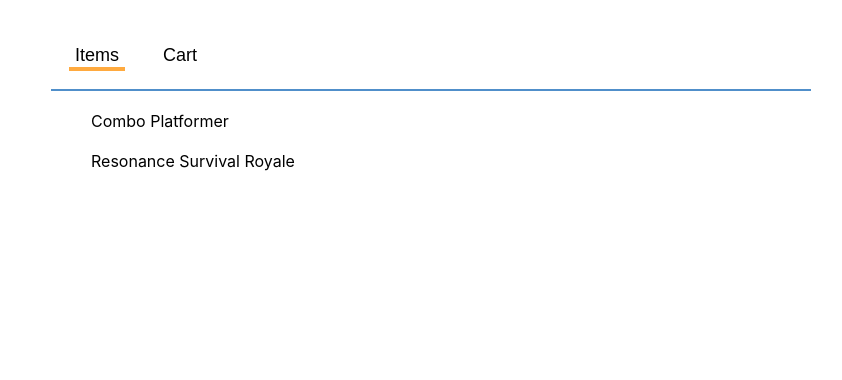
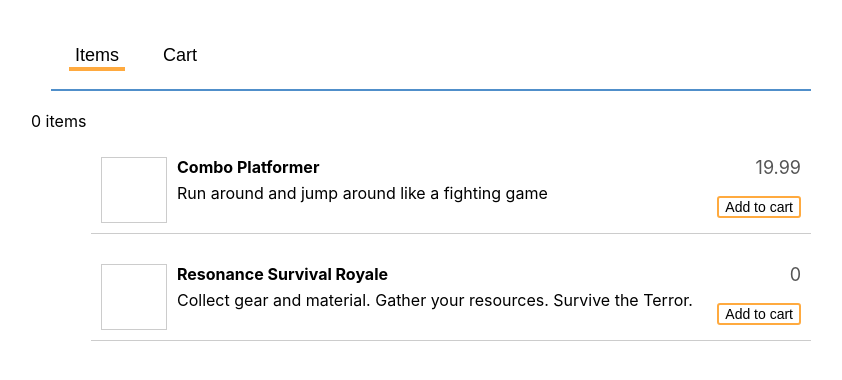
Before and after one commit to tonyomendoza/zenva-react-shopper, a React (Create React App) app: page / in a window 1280 px wide. Shown: the top 380 px of the page, without its empty margins (209-1051 px from the left). Built offline with nearby package versions, Linux system fonts and the light colour scheme.

Commit message:
Lessons 13& 14 Item Component

```diff
--- a/src/App.js
+++ b/src/App.js
@@ -8,11 +8,17 @@ import './App.css';
 
 // arrow function
 const App = () => {
-  const [activeTab, setActiveTab] = useState('items');
+
   /// Rules of Hooks
   /// 1. Only call hooks at the top level of your function
   /// 2. Only call hooks from the React function components, or from custom hooks
   /// 3. the names of custom hooks must start with "use"
+  const [activeTab, setActiveTab] = useState('items');
+  const [cart, setCart] = useState([]);
+
+  const addToCart = item => {
+    setCart(prevCart => [...prevCart, item]);
+  }
 
   return (
     <div className="App">
@@ -20,18 +26,21 @@ const App = () => {
         activeTab={activeTab}
         onTabChange={setActiveTab}
       />
+      <div>
+        {cart.length} items
+      </div>
       <main className="App-content">
-        <Content tab={activeTab} />
+        <Content tab={activeTab} onAddToCart={addToCart}/>
       </main>
     </div>
   );
 };
 
-const Content = ({tab}) => {
+const Content = ({tab, onAddToCart}) => {
   switch (tab) {
     default:
       case 'items':
-        return <ItemPage items={items} />;
+        return <ItemPage items={items} onAddToCart={onAddToCart} />;
       case 'cart':
         return <span>the cart</span>;
   }
--- a/src/components/Item.js
+++ b/src/components/Item.js
@@ -0,0 +1,33 @@
+import React from 'react';
+import PropTypes from 'prop-types';
+
+import '../css/Item.css';
+
+const  Item = ({item, onAddToCart}) => (
+    <div className="Item">
+        <div className="Item-left">
+            <div className="Item-image" />
+            <div className = "Item-title">
+                {item.name}
+            </div>
+            <div className="Item-description">
+                {item.description}
+            </div>
+        </div>
+        <div className="Item-right">
+            <div className = "Item-price">
+                {item.price}
+            </div>
+            <button className="Item-addToCart"  onClick={onAddToCart}>
+                Add to cart
+            </button>
+        </div>
+    </div>
+);
+
+Item.propTypes = {
+    item: PropTypes.object.isRequired,
+    onAddToCart: PropTypes.func.isRequired
+}
+
+export default Item;
--- a/src/components/pages/ItemPage.js
+++ b/src/components/pages/ItemPage.js
@@ -1,13 +1,14 @@
 import React from 'react';
 import PropTypes from 'prop-types';
+import Item from '../../components/Item';
 import '../../css/ItemPage.css';
 
-function ItemPage({items}) {
+function ItemPage({items, onAddToCart}) {
     return (
       <ul className="ItemPage-items">
           {items.map(item=>
                 <li key={item.id} className="ItemPage-item">
-                    {item.name}
+                    <Item item={item} onAddToCart={() => onAddToCart(item)} />
                 </li>
             )}
       </ul>
--- /dev/null
+++ b/src/css/Item.css
@@ -0,0 +1,49 @@
+.Item {
+    display: flex;
+    justify-content: space-between;
+    border-bottom: 1px solid #ccc;
+    padding: 10px;
+  }
+  .Item-image {
+    width: 64px;
+    height: 64px;
+    border: 1px solid #ccc;
+    margin-right: 10px;
+    float: left;
+  }
+  .Item-title {
+    font-weight: bold;
+    margin-bottom: 0.4em;
+  }
+  .Item-price {
+    text-align: right;
+    font-size: 18px;
+    color: #555;
+  }
+  .Item-addToCart {
+    margin-bottom: 5px;
+    font-size: 14px;
+    border: 2px solid #FFAA3F;
+    background-color: #fff;
+    border-radius: 3px;
+    cursor: pointer;
+  }
+  .Item-addToCart:hover {
+    background-color: #FFDDB2;
+  }
+  .Item-addToCart:active {
+    background-color: #ED8400;
+    color: #fff;
+    outline: none;
+  }
+  .Item-addToCart:focus {
+    outline: none;
+  }
+  .Item-left {
+    flex: 1;
+  }
+  .Item-right {
+    display: flex;
+    flex-direction: column;
+    justify-content: space-between;
+  }
--- a/src/js/static-data.js
+++ b/src/js/static-data.js
@@ -2,13 +2,13 @@ let items = [
     {
         id: 0,
         name: "Combo Platformer",
-        descriptions: "Run around and jump around like a fighting game",
+        description: "Run around and jump around like a fighting game",
         price: 19.99
     },
     {
         id: 1,
         name: "Resonance Survival Royale",
-        descriptions: "Collect gear and material. Gather your resources. Survive the Terror.",
+        description: "Collect gear and material. Gather your resources. Survive the Terror.",
         price: 0.00
     }
 ]
```
